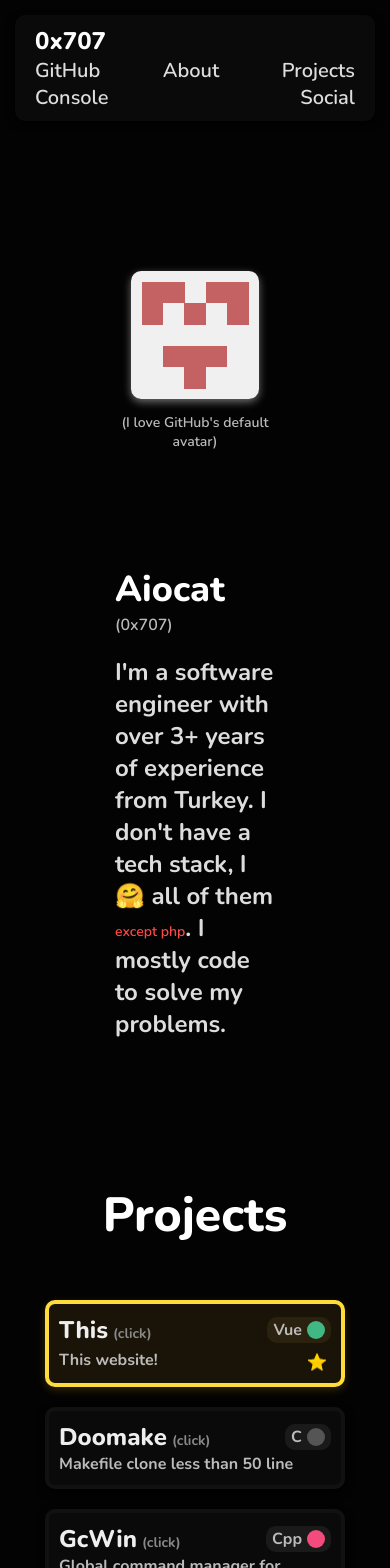
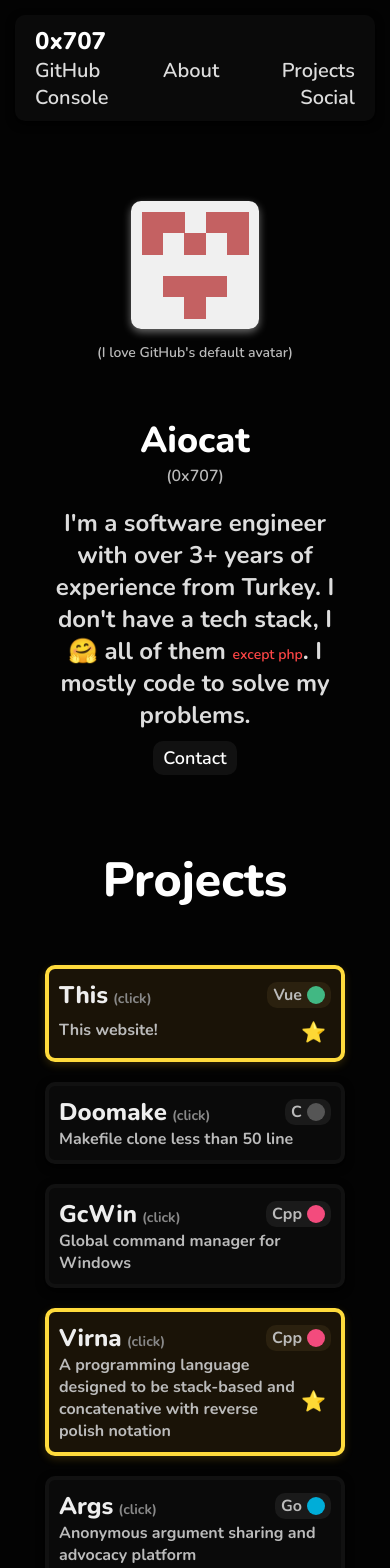
Before and after one commit to aiocat/aiocat.github.io, a Vue app: page / in a window 390 px wide. Shown: the top 1568 px of the page. Built offline with nearby package versions, Linux system fonts and the light colour scheme.

Commit message:
add contact mail

```diff
--- a/src/components/About.vue
+++ b/src/components/About.vue
@@ -12,6 +12,7 @@
             <h2>(0x707)</h2>
             <p>I'm a software engineer with over 3+ years of experience from Turkey. I don't have a tech stack, I 🤗 all
                 of them <span>except php</span>. I mostly code to solve my problems.</p>
+            <a href="mailto:aiocat@protonmail.com">Contact</a>
         </span>
         <span class="photo">
             <img src="/pfp.png" alt="pfp">
@@ -85,9 +86,37 @@ div {
     text-align: center;
 }
 
+.profile a {
+    background-color: #111;
+    padding: 5px 10px 5px 10px;
+    border-radius: 10px;
+
+    color: #fff;
+    font-size: 18px;
+    font-weight: 600;
+
+    text-decoration: none;
+
+    display: inline-block;
+    margin: 0px;
+    margin-top: 10px;
+
+    transition: 200ms;
+}
+
+.profile a:hover {
+    background-color: #222;
+}
+
 @media only screen and (max-width: 800px) {
     div {
         flex-wrap: wrap-reverse;
+        padding: 10px;
+        text-align: center;
+    }
+    .profile,
+    .photo {
+        margin: 20px;
     }
 }
 </style>
--- a/src/components/ProjectCard.vue
+++ b/src/components/ProjectCard.vue
@@ -32,7 +32,7 @@ export default {
         </span>
         <span>
             <p>{{ desc }}</p>
-            <img v-if="mark === 'gold'" src="star.svg" alt="star" class="star">
+            <p v-if="mark === 'gold'" class="star">⭐️</p>
         </span>
     </div>
 </template>
@@ -61,7 +61,7 @@ export default {
 
 .star {
     display: inline-block;
-    width: 18px;
+    font-size: 20px;
     margin: 5px;
     animation: action 2s infinite ease-in-out alternate;
 }
```
Also changed, not shown: public/star.svg (deleted).
